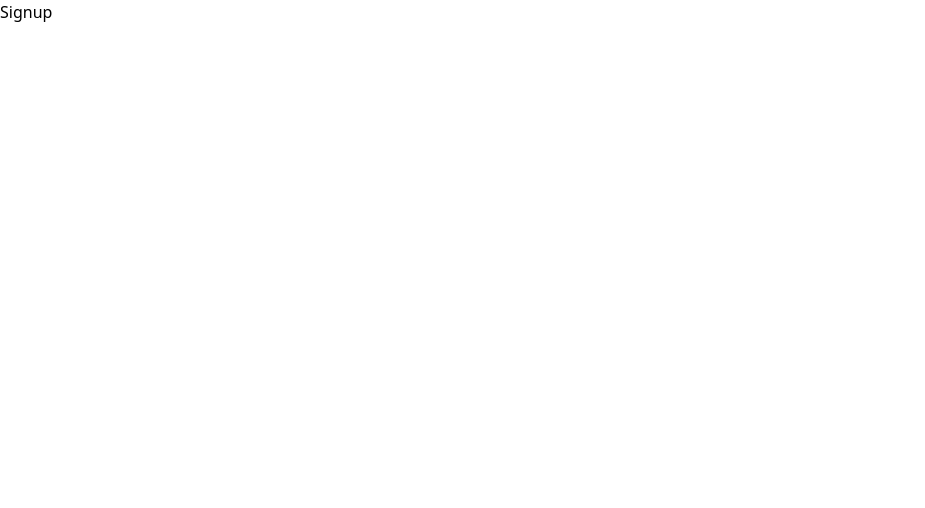
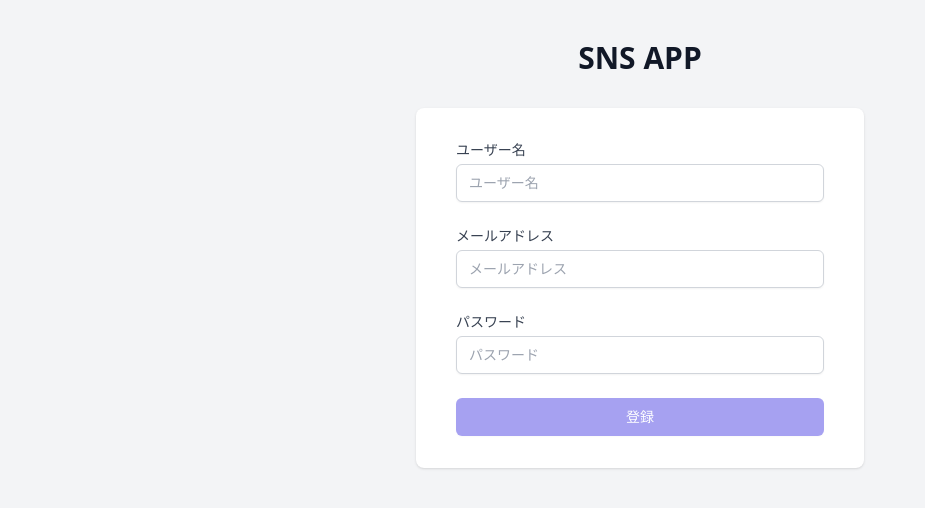
Before and after one commit to Mikakokeshi/sns-app, a React (Create React App) app: page /signup in a window 1280 px wide. Shown: the top 508 px of the page, without its empty margins (0-925 px from the left). Built offline with nearby package versions, Linux system fonts and the light colour scheme.

Commit message:
✨ Added signin feature

```diff
--- /dev/null
+++ b/src/lib/supabase.js
@@ -0,0 +1,6 @@
+import { createClient } from "@supabase/supabase-js";
+
+export const supabase = createClient(
+    process.env.REACT_APP_SUPABASE_URL,
+    process.env.REACT_APP_SUPABASE_API_KEY
+);
--- a/src/pages/Signup.js
+++ b/src/pages/Signup.js
@@ -1,9 +1,96 @@
-import React from 'react'
+import { useState } from "react";
+import { authRepository } from "../repositories/auth";
 
 function Signup() {
-  return (
-    <div>Signup</div>
-  )
-}
+    const [name, setName] = useState('');
+    const [email, setEmail] = useState('');
+    const [password, setPassword] = useState('');
 
-export default Signup
+    const signup = async () => {
+        const user = authRepository.signup(name, email, password);
+        console.log(user);
+    }
+
+
+    return (
+      <div className="min-h-screen bg-gray-100 py-10 px-4 sm:px-6 lg:px-8">
+        <div className="flex flex-col items-center">
+          <h2 className="text-3xl font-extrabold text-gray-900">SNS APP</h2>
+          <div className="mt-8 w-full max-w-md">
+            <div className="bg-white py-8 px-4 shadow sm:rounded-lg sm:px-10">
+              <div className="space-y-6">
+                <div>
+                  <label
+                    className="block text-sm font-medium text-gray-700"
+                    htmlFor="username"
+                  >
+                    ユーザー名
+                  </label>
+                  <div className="mt-1">
+                    <input
+                      onChange={(e)=>{setName(e.target.value)}}
+                      id="username"
+                      name="username"
+                      placeholder="ユーザー名"
+                      required
+                      type="text"
+                      className="appearance-none block w-full px-3 py-2 border border-gray-300 rounded-md shadow-sm placeholder-gray-400 focus:outline-none focus:ring-indigo-500 focus:border-indigo-500 sm:text-sm"
+                    />
+                  </div>
+                </div>
+                <div>
+                  <label
+                    className="block text-sm font-medium text-gray-700"
+                    htmlFor="email"
+                  >
+                    メールアドレス
+                  </label>
+                  <div className="mt-1">
+                    <input
+                      onChange={(e)=>{setEmail(e.target.value)}}
+                      id="email"
+                      name="email"
+                      placeholder="メールアドレス"
+                      required
+                      type="email"
+                      className="appearance-none block w-full px-3 py-2 border border-gray-300 rounded-md shadow-sm placeholder-gray-400 focus:outline-none focus:ring-indigo-500 focus:border-indigo-500 sm:text-sm"
+                    />
+                  </div>
+                </div>
+                <div>
+                  <label
+                    className="block text-sm font-medium text-gray-700"
+                    htmlFor="password"
+                  >
+                    パスワード
+                  </label>
+                  <div className="mt-1">
+                    <input
+                      onChange={(e)=>{setPassword(e.target.value)}}
+                      id="password"
+                      name="password"
+                      placeholder="パスワード"
+                      required
+                      type="password"
+                      className="appearance-none block w-full px-3 py-2 border border-gray-300 rounded-md shadow-sm placeholder-gray-400 focus:outline-none focus:ring-indigo-500 focus:border-indigo-500 sm:text-sm"
+                    />
+                  </div>
+                </div>
+                <div>
+                  <button
+                    onClick={signup}
+                    className="w-full flex justify-center py-2 px-4 border border-transparent rounded-md shadow-sm text-sm font-medium text-white bg-indigo-600 hover:bg-indigo-700 focus:outline-none focus:ring-2 focus:ring-offset-2 focus:ring-indigo-500 disabled:opacity-50 disabled:cursor-not-allowed"
+                    disabled={name === "" || email === "" || password === ""}
+                 >
+                    登録
+                  </button>
+                </div>
+              </div>
+            </div>
+          </div>
+        </div>
+      </div>
+    );
+  }
+
+  export default Signup;
--- /dev/null
+++ b/src/repositories/auth.js
@@ -0,0 +1,13 @@
+import { supabase } from "../lib/supabase"
+
+export const authRepository = {
+    async signup(name, email, password) {
+        const {data, error} = await supabase.auth.signUp({
+            email,
+            password,
+            options:{data:{name}},
+        });
+        if(error != null) throw new Error(error.message)
+        return {...data.user, userName: data.user.user_metadata.name};
+    },
+}
```
Also changed, not shown: 1 other file (tests, documents, lock files or other folders).
